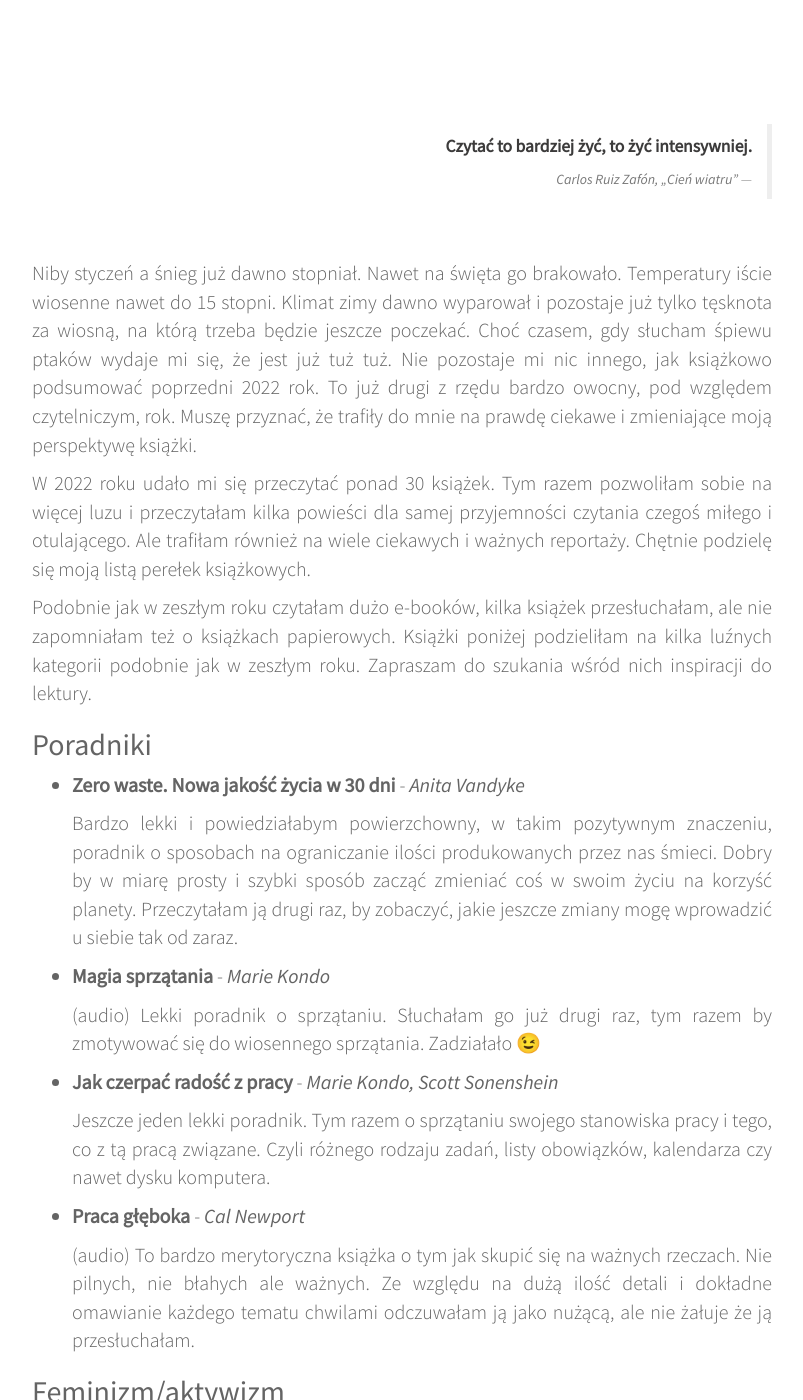
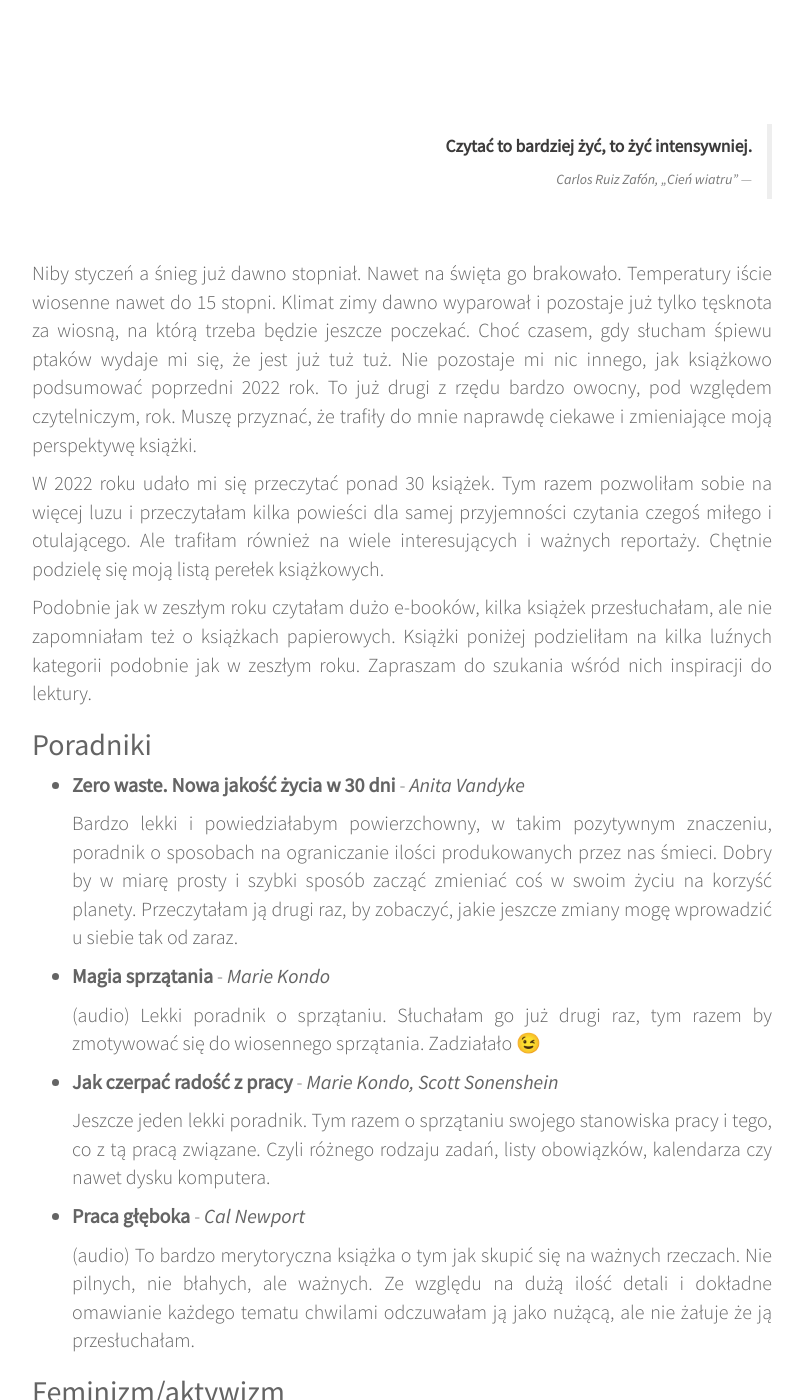
Before and after one commit to womanonrails/bemore.womanonrails.com, a Jekyll site: the page built from _posts/2023-01-04-book-summary-2022.md, in a window 1280 px wide and 1400 px high, scrolled down 786 px. Shown: the whole window, without its empty margins (238-1041 px from the left). Built offline with Jekyll 4.4.1, drawn with Linux system fonts in a browser that asks for light colours; comment, search, counter and statistics services are not loaded; some of the changed text lies outside the part shown.

Commit message:
Fix misspells in last article

```diff
--- a/_posts/2023-01-04-book-summary-2022.md
+++ b/_posts/2023-01-04-book-summary-2022.md
@@ -14,11 +14,11 @@
 comments: true
 ---
 
-Niby styczeń a śnieg już dawno stopniał. Nawet na święta go brakowało. Temperatury iście wiosenne nawet do 15 stopni. Klimat zimy dawno wyparował i pozostaje już tylko tęsknota za wiosną, na którą trzeba będzie jeszcze poczekać. Choć czasem, gdy słucham śpiewu ptaków wydaje mi się, że jest już tuż tuż. Nie pozostaje mi nic innego, jak książkowo podsumować poprzedni 2022 rok. To już drugi z rzędu bardzo owocny, pod względem czytelniczym, rok. Muszę przyznać, że trafiły do mnie na prawdę ciekawe i zmieniające moją perspektywę książki.
+Niby styczeń a śnieg już dawno stopniał. Nawet na święta go brakowało. Temperatury iście wiosenne nawet do 15 stopni. Klimat zimy dawno wyparował i pozostaje już tylko tęsknota za wiosną, na którą trzeba będzie jeszcze poczekać. Choć czasem, gdy słucham śpiewu ptaków wydaje mi się, że jest już tuż tuż. Nie pozostaje mi nic innego, jak książkowo podsumować poprzedni 2022 rok. To już drugi z rzędu bardzo owocny, pod względem czytelniczym, rok. Muszę przyznać, że trafiły do mnie naprawdę ciekawe i zmieniające moją perspektywę książki.
 
 <!--break-->
 
-W 2022 roku udało mi się przeczytać ponad 30 książek. Tym razem pozwoliłam sobie na więcej luzu i przeczytałam  kilka powieści dla samej przyjemności czytania czegoś miłego i otulającego. Ale trafiłam również na wiele ciekawych i ważnych reportaży. Chętnie podzielę się moją listą perełek książkowych.
+W 2022 roku udało mi się przeczytać ponad 30 książek. Tym razem pozwoliłam sobie na więcej luzu i przeczytałam  kilka powieści dla samej przyjemności czytania czegoś miłego i otulającego. Ale trafiłam również na wiele interesujących i ważnych reportaży. Chętnie podzielę się moją listą perełek książkowych.
 
 Podobnie jak w zeszłym roku czytałam dużo e-booków, kilka książek przesłuchałam, ale nie zapomniałam też o książkach papierowych. Książki poniżej podzieliłam na kilka luźnych kategorii podobnie jak w zeszłym roku. Zapraszam do szukania wśród nich inspiracji do lektury.
 
@@ -120,7 +120,7 @@
 
 - **Niedziela, która zdarzyła się w środę** - _Mariusz Szczygieł_
 
-    😮 Bardzo ciekawy obraz polskiego społeczeństwa wychodzącego z komunizmu. Widziałam przebijającą się przez ten zbiór reportaży ogromną niepewność i zagubienie społeczne. Takie wręcz upośledzenie społeczne wynikające właśnie z tych lat komunizmu. Lektura dająca do myślenia ale też pozwalająca wiele spraw zrozumieć.
+    😮 Bardzo ciekawy obraz polskiego społeczeństwa wychodzącego z komunizmu. Widziałam przebijającą się przez ten zbiór reportaży ogromną niepewność i zagubienie społeczne. Takie wręcz upośledzenie społeczne wynikające właśnie z tych lat komunizmu. Lektura dająca do myślenia, ale też pozwalająca wiele spraw zrozumieć.
 
 - **Wszyscy wiedzieli** - _Karolina Korwin Piotrowska_
 
@@ -146,7 +146,7 @@
 
 - **Powrót z Bambuko** - _Katarzyna Nosowska_
 
-    🥰 (audio) To było moje pierwsze bliższe spotkanie z Katarzyną Nosowską. Dużo tych historii jakoś do mnie trafiło. W mojej głowie osoby znane często stoją na takim piedestale z tytułem: _Ogarniam swoje życie ZAWSZE_. A tu spotykamy się z Kaśką, równą babką, która ma lepsze ale też gorsze momenty. Bardzo urealniająca perspektywa.
+    🥰 (audio) To było moje pierwsze bliższe spotkanie z Katarzyną Nosowską. Dużo tych historii jakoś do mnie trafiło. W mojej głowie osoby znane często stoją na takim piedestale z tytułem: _Ogarniam swoje życie ZAWSZE_. A tu spotykamy się z Kaśką, równą babką, która ma lepsze, ale też gorsze momenty. Bardzo urealniająca perspektywa.
 
 - **A ja żem jej powiedziała...** - _Katarzyna Nosowska_
 
```
Also changed, not shown: other parts of _posts/2023-01-04-book-summary-2022.md (+7 -7 lines), 2 other files.
